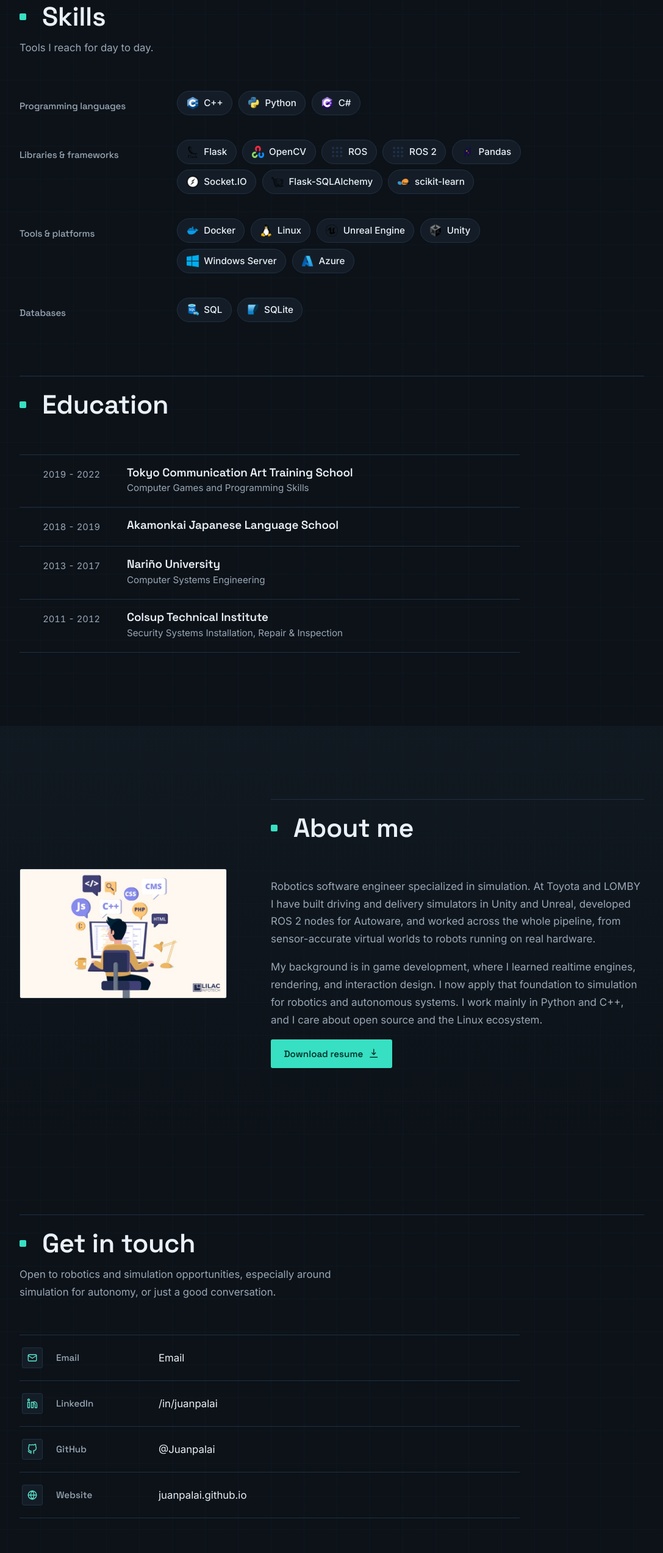
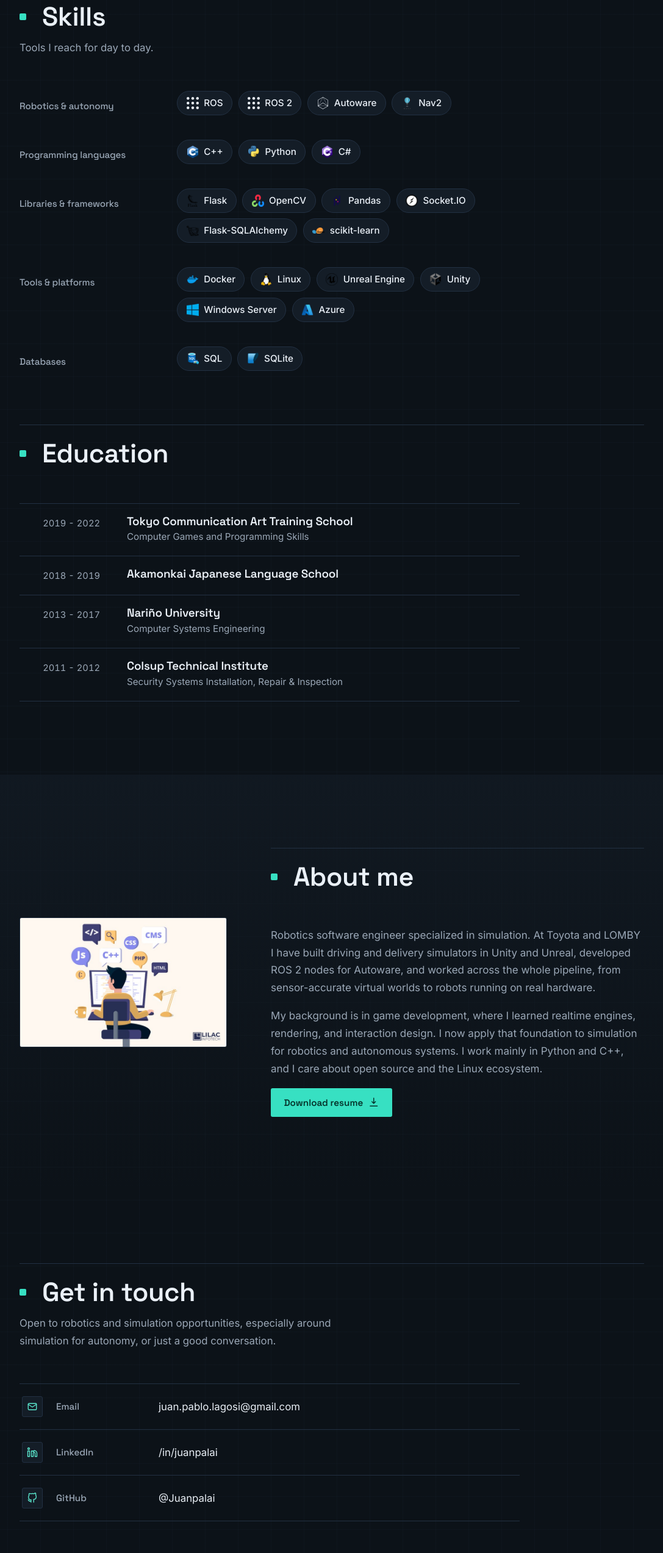
Before and after one commit to Juanpalai/juanpalai.github.io, a plain HTML site: page index.html in a window 1280 px wide. Shown: the part 9103-11649 px from the top of the page at 61% size, without its empty margins (96-1183 px from the left). Drawn offline with Linux system fonts and the light colour scheme.

Commit message:
Fix skill icons, host resume, clean up contact links
Lead Skills with a Robotics & autonomy group: official ROS nine-dot
mark (Open Robotics guidance: ROS 2 shares the ROS mark), Autoware
logomark from the Foundation's official assets, and the Nav2 logo.
Replace the three Google Drive resume links with a PDF hosted on the
site, show the email address as the link text, and drop the redundant
self-referential Website row from Contact.

```diff
--- a/index.html
+++ b/index.html
@@ -53,7 +53,7 @@
 				"https://github.com/Juanpalai",
 				"https://www.linkedin.com/in/juanpalai/"
 			],
-			"knowsAbout": ["Robotics", "Autonomous Driving", "Simulation", "ROS 2", "Autoware", "Python", "C++"]
+			"knowsAbout": ["Robotics", "Autonomous Driving", "Simulation", "ROS 2", "Autoware", "Nav2", "Unity", "Unreal Engine", "Python", "C++"]
 		}
 	</script>
 
@@ -89,8 +89,7 @@
 					<li><a class="nav-link" href="#skills-section">Skills</a></li>
 					<li><a class="nav-link" href="#about-section">About</a></li>
 					<li><a class="nav-link" href="#contact-section">Contact</a></li>
-					<li class="nav-cta"><a class="btn btn-primary btn-sm"
-							href="https://drive.google.com/file/d/1z6cHlLJHLspADo3UOHLw2Xzj8cRdyYVr/view?usp=sharing"
+					<li class="nav-cta"><a class="btn btn-primary btn-sm" href="files/resume.pdf"
 							target="_blank" rel="noopener noreferrer">Resume
 							<svg class="icon" viewBox="0 0 24 24" fill="none" stroke="currentColor" stroke-width="2"
 								stroke-linecap="round" stroke-linejoin="round" aria-hidden="true">
@@ -127,9 +126,7 @@
 
 					<div class="hero-actions">
 						<a class="btn btn-primary" href="#side-projects-section">See my work</a>
-						<a class="btn btn-ghost"
-							href="https://drive.google.com/file/d/1z6cHlLJHLspADo3UOHLw2Xzj8cRdyYVr/view?usp=sharing"
-							target="_blank" rel="noopener noreferrer">Download resume
+						<a class="btn btn-ghost" href="files/resume.pdf" download>Download resume
 							<svg class="icon" viewBox="0 0 24 24" fill="none" stroke="currentColor" stroke-width="2"
 								stroke-linecap="round" stroke-linejoin="round" aria-hidden="true">
 								<path d="M12 3v12m0 0l-4-4m4 4l4-4M4 21h16" />
@@ -626,6 +623,20 @@
 
 				<div class="skillset">
 					<div class="skill-group">
+						<h3 class="skill-cat">Robotics &amp; autonomy</h3>
+						<ul class="chips">
+							<li class="chip"><img src="images/skills/ros-mark.svg" alt="" width="20"
+									height="20">ROS</li>
+							<li class="chip"><img src="images/skills/ros-mark.svg" alt="" width="20"
+									height="20">ROS&nbsp;2</li>
+							<li class="chip"><img src="images/skills/autoware-mark.svg" alt="" width="20"
+									height="20">Autoware</li>
+							<li class="chip"><img src="images/skills/nav2-logo.png" alt="" loading="lazy"
+									decoding="async" width="20" height="20">Nav2</li>
+						</ul>
+					</div>
+
+					<div class="skill-group">
 						<h3 class="skill-cat">Programming languages</h3>
 						<ul class="chips">
 							<li class="chip"><img src="images/skills/Cpp.png" alt="" loading="lazy" decoding="async"
@@ -644,10 +655,6 @@
 									width="20" height="20">Flask</li>
 							<li class="chip"><img src="images/skills/OpenCV.png" alt="" loading="lazy"
 									decoding="async" width="20" height="20">OpenCV</li>
-							<li class="chip"><img src="images/skills/ROS.png" alt="" loading="lazy" decoding="async"
-									width="20" height="20">ROS</li>
-							<li class="chip"><img src="images/skills/ROS.png" alt="" loading="lazy" decoding="async"
-									width="20" height="20">ROS 2</li>
 							<li class="chip"><img src="images/skills/Pandas.png" alt="" loading="lazy"
 									decoding="async" width="20" height="20">Pandas</li>
 							<li class="chip"><img src="images/skills/Socket-io.png" alt="" loading="lazy"
@@ -737,9 +744,7 @@
 					<p class="about-text">Robotics software engineer specialized in simulation. At Toyota and LOMBY I have built driving and delivery simulators in Unity and Unreal, developed ROS&nbsp;2 nodes for Autoware, and worked across the whole pipeline, from sensor-accurate virtual worlds to robots running on real hardware.</p>
 					<p class="about-text">My background is in game development, where I learned realtime engines, rendering, and interaction design. I now apply that foundation to simulation for robotics and autonomous systems. I work mainly in Python and C++, and I care about open source and the Linux ecosystem.</p>
 					<div class="hero-actions">
-						<a class="btn btn-primary"
-							href="https://drive.google.com/file/d/1z6cHlLJHLspADo3UOHLw2Xzj8cRdyYVr/view?usp=sharing"
-							target="_blank" rel="noopener noreferrer">Download resume
+						<a class="btn btn-primary" href="files/resume.pdf" download>Download resume
 							<svg class="icon" viewBox="0 0 24 24" fill="none" stroke="currentColor" stroke-width="2"
 								stroke-linecap="round" stroke-linejoin="round" aria-hidden="true">
 								<path d="M12 3v12m0 0l-4-4m4 4l4-4M4 21h16" />
@@ -768,7 +773,7 @@
 							</svg>
 						</span>
 						<span class="contact-label">Email</span>
-						<a href="mailto:juan.pablo.lagosi@gmail.com">Email</a>
+						<a href="mailto:juan.pablo.lagosi@gmail.com">juan.pablo.lagosi@gmail.com</a>
 					</li>
 					<li class="contact-item">
 						<span class="contact-icon" aria-hidden="true">
@@ -792,19 +797,6 @@
 						</span>
 						<span class="contact-label">GitHub</span>
 						<a href="https://github.com/Juanpalai" target="_blank" rel="noopener noreferrer">@Juanpalai</a>
-					</li>
-					<li class="contact-item">
-						<span class="contact-icon" aria-hidden="true">
-							<svg viewBox="0 0 24 24" fill="none" stroke="currentColor" stroke-width="1.8"
-								stroke-linecap="round" stroke-linejoin="round">
-								<circle cx="12" cy="12" r="9" />
-								<path d="M3 12h18" />
-								<path d="M12 3a13 13 0 0 1 3.5 9 13 13 0 0 1-3.5 9 13 13 0 0 1-3.5-9 13 13 0 0 1 3.5-9z" />
-							</svg>
-						</span>
-						<span class="contact-label">Website</span>
-						<a href="https://juanpalai.github.io/" target="_blank"
-							rel="noopener noreferrer">juanpalai.github.io</a>
 					</li>
 				</ul>
 
```
Also changed, not shown: images/skills/autoware-mark.svg (added), images/skills/nav2-logo.png (added), images/skills/ros-mark.svg (added), 1 other file.
